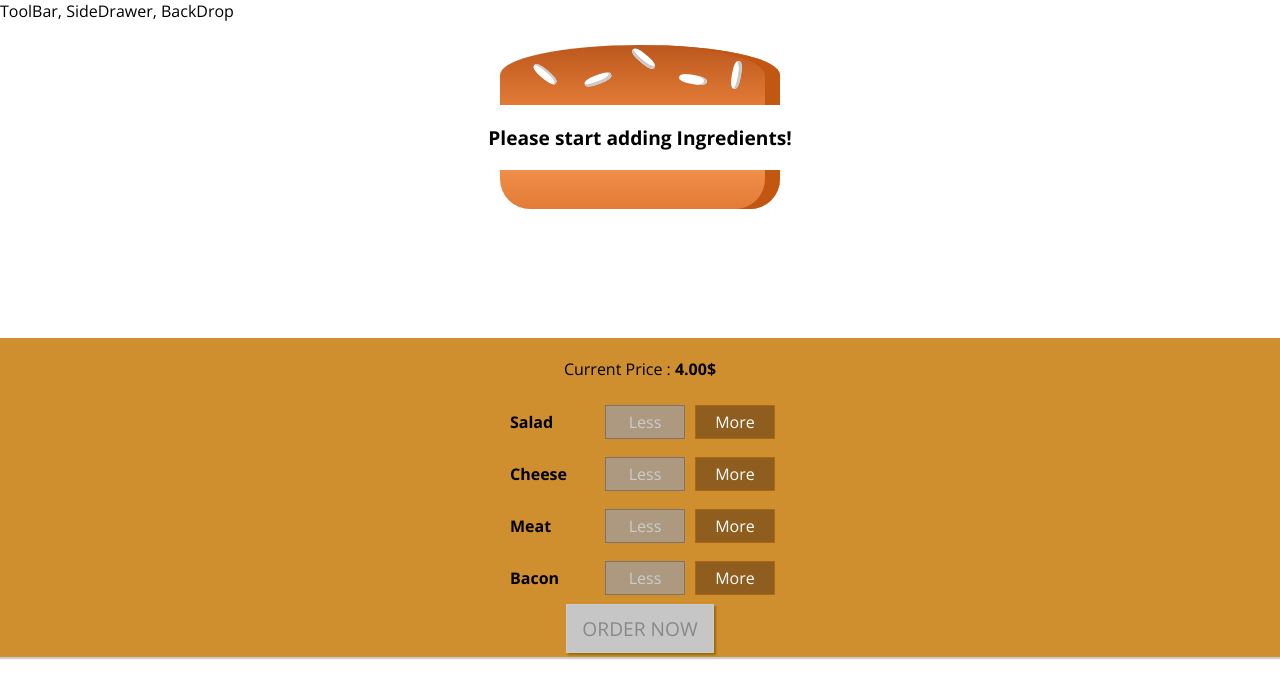
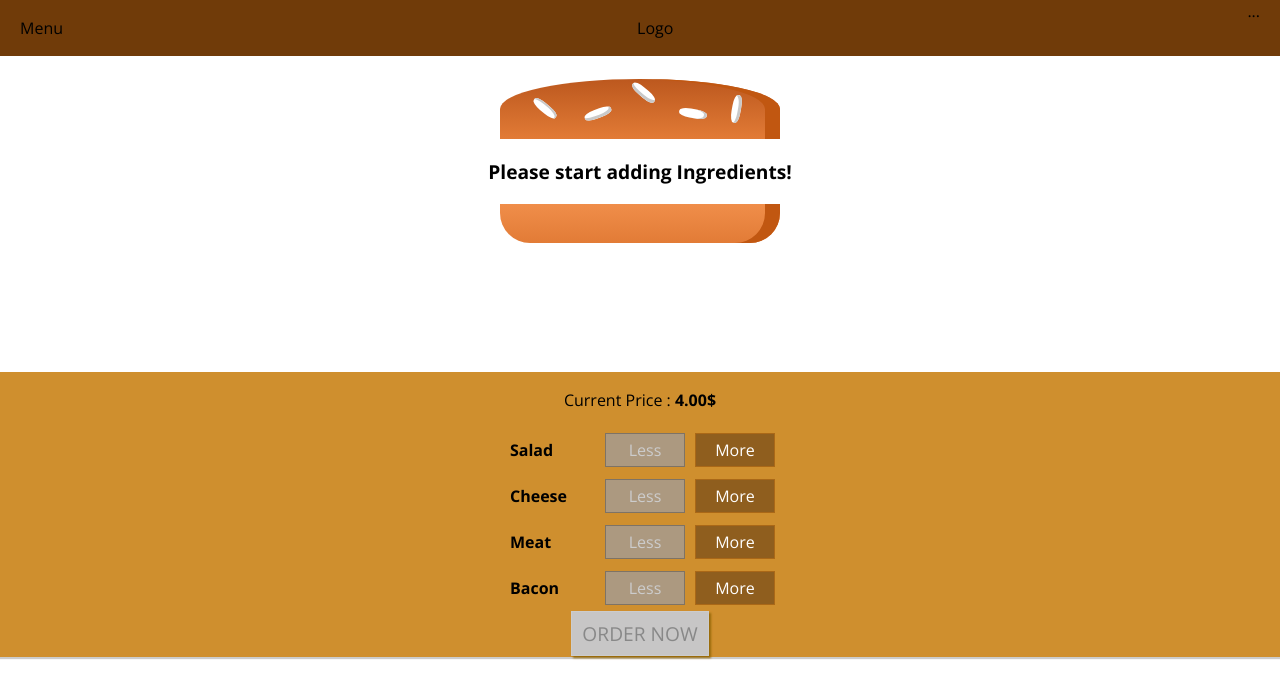
Before and after one commit to MianNomi1/burger-app, a React (Create React App) app: page / in a window 1280 px wide. Shown: the top 698 px of the page. Built offline with nearby package versions, Linux system fonts and the light colour scheme.

Commit message:
Toolbar added

```diff
--- a/src/App.css
+++ b/src/App.css
@@ -1,5 +1,5 @@
 .Layout-content{
-  margin-top: 16px;
+  margin-top: 72px;
 }
 
 .BreadBottom {
@@ -159,14 +159,14 @@
   align-items: center;
   box-shadow:0 2px 1px #ccc ;
   margin: auto;
-  padding: 4px 0;
+  padding: 1px 0;
 
 }
 .BuildControl {
   display: flex;
   justify-content: space-between;
   align-items: center;
-  margin: 5px 0;
+  margin: 2px 0;
 }
 
 .BuildControl button {
@@ -227,7 +227,7 @@
   color: #966909;
   font-family: inherit;
   font-size: 1.2em;
-  padding: 10px 15px;
+  padding: 8px 10px;
   box-shadow: 2px 2px 2px #966909;
 }
 
@@ -318,3 +318,22 @@
 .Danger {
   color: #944317;
 }
+
+.ToolBar{
+  width: 100%;
+  height: 56px;
+  position: fixed;
+  top:0;
+  left:0;
+  background-color: #703B09;
+  display: flex;
+  justify-content: space-between;
+  align-items: center;
+  padding: 0 20px;
+  box-sizing: border-box;
+  z-index: 90px;
+}
+
+.ToolBar Nav{
+  height: 100%;
+}
--- a/src/components/Burger/OrderSummary/OrderSummary.js
+++ b/src/components/Burger/OrderSummary/OrderSummary.js
@@ -16,7 +16,7 @@
             <ul>
                 {orderedIngredients}
             </ul>
-            <p><strong>Price : {props.price}$</strong></p>
+            <p><strong>Price : {props.price.toFixed(2)}$</strong></p>
             <Button btnType="Danger" clicked={props.cancelOrder}>
                 CANCEL
             </Button>
--- a/src/components/Layout/Layout.js
+++ b/src/components/Layout/Layout.js
@@ -1,8 +1,9 @@
 import React from "react";
 import Aux from "../../hoc/dumb";
+import ToolBar from "../Navigation/Toolbar/ToolBar";
 const layout = (props) => (
     <Aux>
-        <div>ToolBar, SideDrawer, BackDrop</div>
+        <ToolBar />
         <main className="Layout-content">
             {props.children}
         </main>
--- /dev/null
+++ b/src/components/Navigation/Toolbar/ToolBar.js
@@ -0,0 +1,13 @@
+import React from "react";
+
+const toolbar = (props) => (
+    <header className="ToolBar">
+        <div>Menu</div>
+        <div>Logo</div>
+        <nav>
+            ...
+        </nav>
+    </header>
+);
+
+export default toolbar;
```
